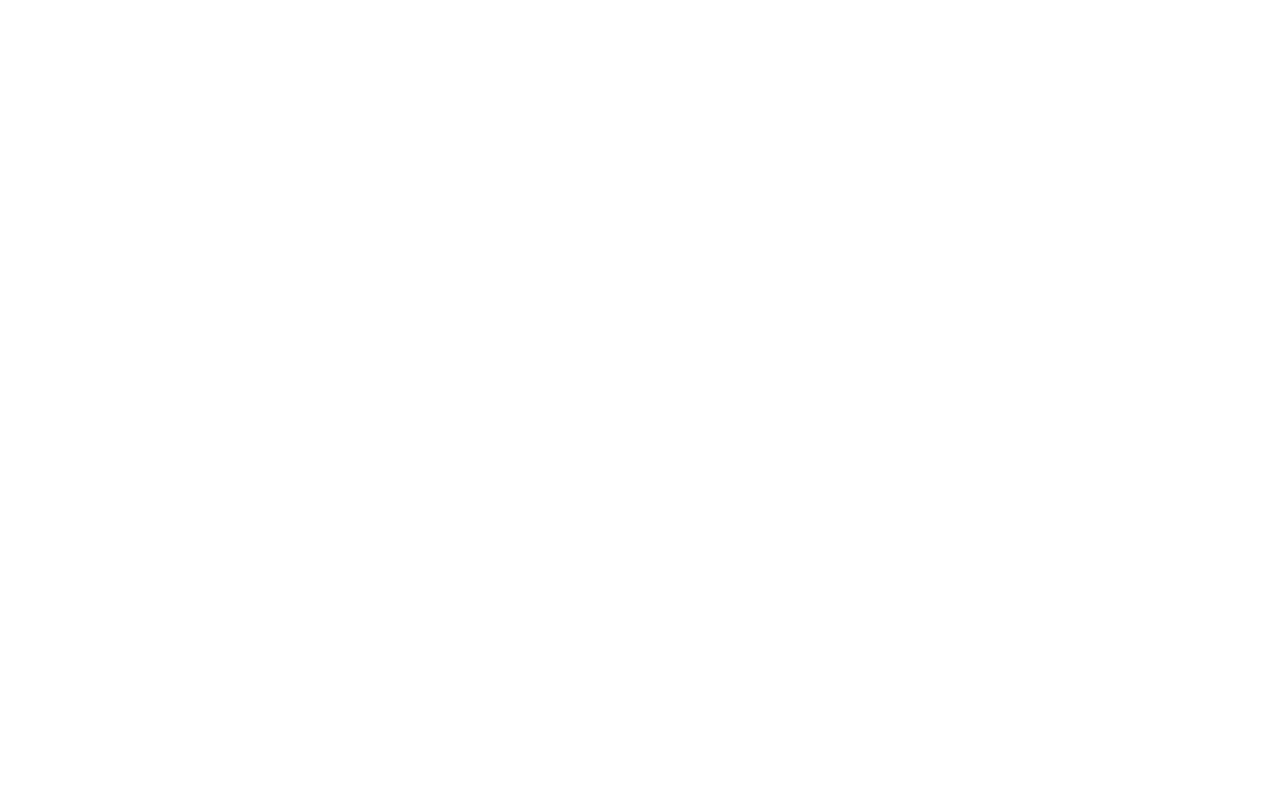
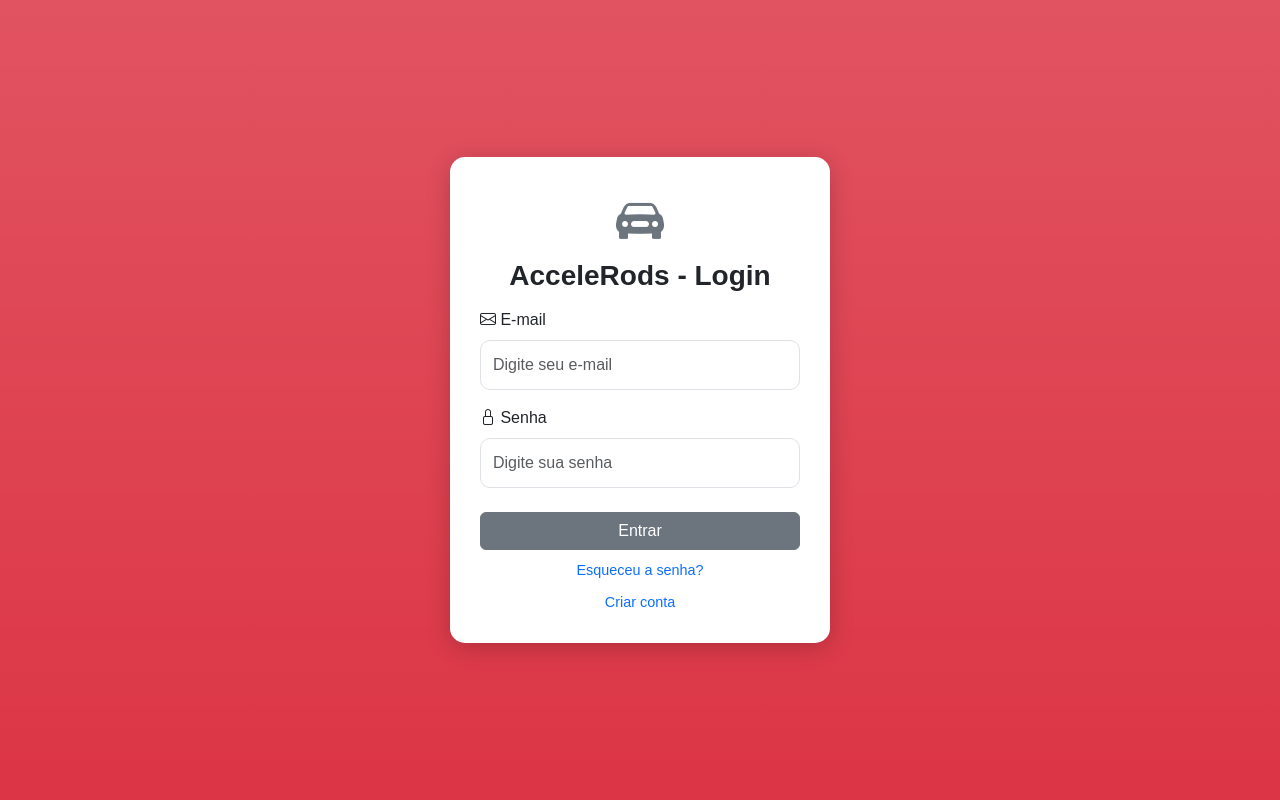
Before and after one commit to gabrielbs797/pi-programacao-para-internet, a PHP site: page /login in a window 1280 px wide. Before the commit the page is empty. Run offline with PHP 8.4, Linux system fonts and the light colour scheme.

Commit message:
Tela de login Finalizada

```diff
--- /dev/null
+++ b/app/Views/login.php
@@ -0,0 +1,95 @@
+<!DOCTYPE html>
+<html lang="pt-br">
+<head>
+  <meta charset="UTF-8">
+  <meta name="viewport" content="width=device-width, initial-scale=1.0">
+  <title>MiniCars - Login</title>
+  <link href="https://cdn.jsdelivr.net/npm/bootstrap@5.3.2/dist/css/bootstrap.min.css" rel="stylesheet">
+  <link href="https://cdn.jsdelivr.net/npm/bootstrap-icons@1.11.1/font/bootstrap-icons.css" rel="stylesheet">
+  <style>
+    body {
+      height: 100vh;
+      display: flex;
+      align-items: center;
+      justify-content: center;
+      font-family: 'Poppins', sans-serif;
+    }
+
+    .icon-login {
+        font-size: 3rem;
+
+    }
+
+    .login-card {
+      background: #fff;
+      border-radius: 15px;
+      box-shadow: 0 5px 25px rgba(0,0,0,0.2);
+      width: 380px;
+      padding: 30px;
+      text-align: center;
+      transition: transform 0.2s ease-in-out;
+    }
+    .login-card:hover {
+      transform: scale(1.02);
+    }
+    .login-card img {
+      width: 90px;
+      margin-bottom: 15px;
+    }
+
+    .form-control {
+      border-radius: 10px;
+      padding: 12px;
+    }
+
+    .btn-primary {
+      background-color: #0d6efd;
+      border: none;
+      border-radius: 10px;
+      padding: 12px;
+      font-weight: 500;
+      letter-spacing: 0.5px;
+    }
+
+    .btn-primary:hover {
+      background-color: #0b5ed7;
+    }
+    .link {
+      display: block;
+      margin-top: 10px;
+      color: #0d6efd;
+      text-decoration: none;
+      font-size: 0.9rem;
+    }
+
+    .link:hover {
+      text-decoration: underline;
+    }
+  </style>
+</head>
+<body class="container bg-danger bg-gradient">
+
+  <div class="login-card">
+    <i class="bi bi-car-front-fill text-secondary icon-login"></i>
+    <h3 class="fw-bold mb-3">AcceleRods - Login</h3>
+
+    <form>
+      <div class="mb-3 text-start">
+        <label for="email" class="form-label"><i class="bi bi-envelope"></i> E-mail</label>
+        <input type="email" class="form-control" id="email" placeholder="Digite seu e-mail" required>
+      </div>
+
+      <div class="mb-3 text-start">
+        <label for="password" class="form-label"><i class="bi bi-lock"></i> Senha</label>
+        <input type="password" class="form-control" id="password" placeholder="Digite sua senha" required>
+      </div>
+
+      <button type="submit" class="btn btn-secondary w-100 mt-2">Entrar</button>
+
+      <a href="#" class="link">Esqueceu a senha?</a>
+      <a href="#" class="link">Criar conta</a>
+    </form>
+  </div>
+
+</body>
+</html>
--- a/public/index.php
+++ b/public/index.php
@@ -11,4 +11,8 @@ if ($url == "/") {
     require __DIR__ . '/../app/Views/home.php';
 }
 
+if($url == "/login") {
+    require __DIR__ . '/../app/Views/login.php';
+}
+
 ?>
```
Also changed, not shown: public/css/style.css (line endings or trailing spaces).
